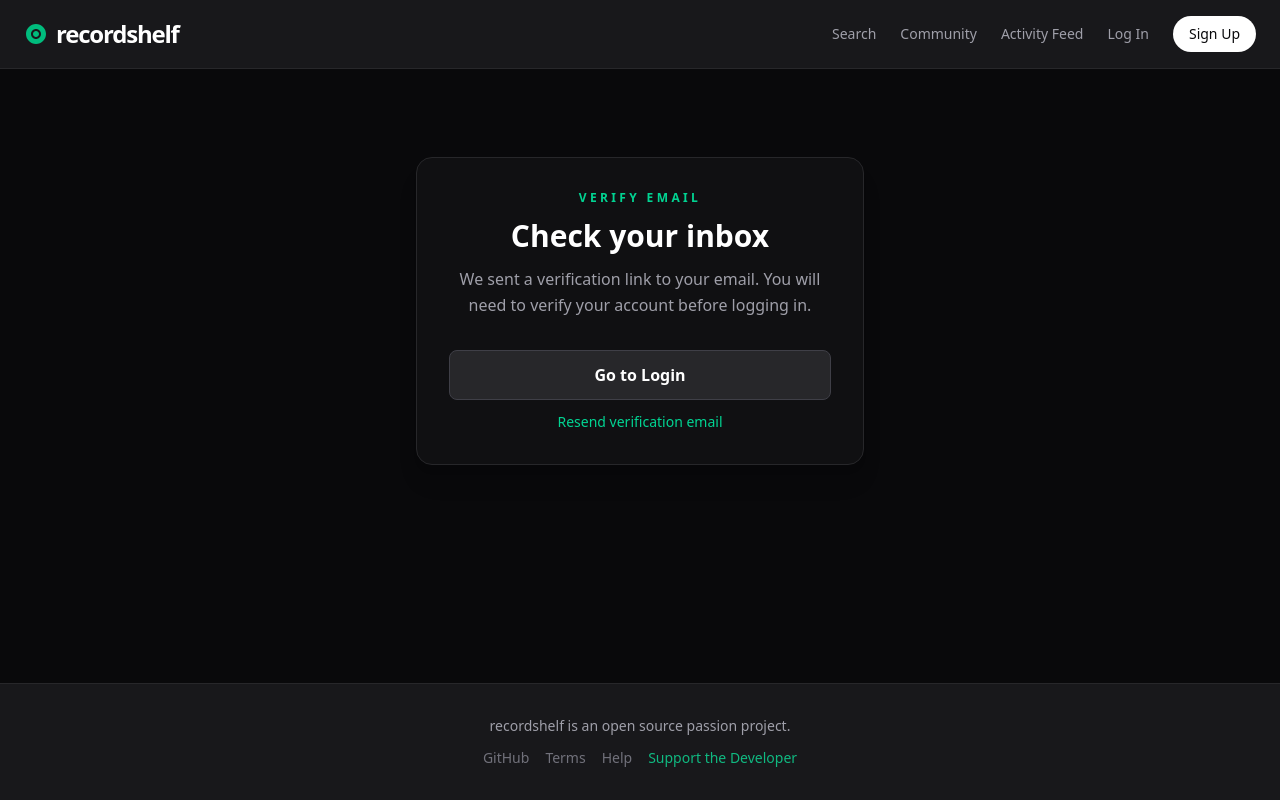
After one commit to andrewstn/recordshelf, a Django app: page /accounts/verify-email/sent/ in a window 1280 px wide. The commit adds this page. Run offline with Django 5.2, Linux system fonts and the light colour scheme.

Commit message:
Implement email verification for signup and account deletion.

```diff
--- a/config/urls.py
+++ b/config/urls.py
@@ -23,6 +23,8 @@ from users import views as user_views
 
 urlpatterns = [
     path('admin/', admin.site.urls),
+    path('v/<uidb64>/<token>/', user_views.verify_email, name='verify_email_short'),
+    path('d/<uidb64>/<token>/', user_views.confirm_delete_account, name='confirm_delete_account_short'),
     path('accounts/', include('users.urls')),
     path('collection/', include('collection.urls')),
     path('', TemplateView.as_view(template_name='home.html'), name='home'),
--- a/templates/edit_profile.html
+++ b/templates/edit_profile.html
@@ -112,7 +112,7 @@
             Delete Account
         </h2>
         <p class="text-sm text-zinc-400 mb-6 max-w-2xl">
-            This permanently removes your profile, collection, shelf, wishlist, follows, and activity. This cannot be undone.
+            This sends a confirmation link to your verified email address. After you click it, your profile, collection, shelf, wishlist, follows, and activity will be permanently removed.
         </p>
 
         <form method="POST" class="space-y-5" onsubmit="return confirm('Permanently delete your recordshelf account? This cannot be undone.');">
@@ -144,7 +144,7 @@
 
             <div class="pt-6 border-t border-red-950/50 text-right">
                 <button type="submit" name="delete_account" class="bg-red-500/10 text-red-300 hover:bg-red-500 hover:text-white border border-red-900/70 hover:border-red-500 font-bold py-2.5 px-6 rounded-lg transition-colors cursor-pointer">
-                    Delete Account
+                    Email Deletion Link
                 </button>
             </div>
         </form>
--- /dev/null
+++ b/templates/registration/email_verification_sent.html
@@ -0,0 +1,21 @@
+{% extends 'base.html' %}
+
+{% block content %}
+<div class="max-w-md mx-auto py-16">
+    <div class="bg-zinc-900/50 border border-zinc-800 rounded-2xl p-8 shadow-xl text-center">
+        <p class="text-xs font-black uppercase tracking-[0.28em] text-emerald-400 mb-3">Verify Email</p>
+        <h1 class="text-3xl font-black text-white mb-3">Check your inbox</h1>
+        <p class="text-zinc-400 leading-relaxed">
+            We sent a verification link to your email. You will need to verify your account before logging in.
+        </p>
+        <div class="mt-8 flex flex-col gap-3">
+            <a href="{% url 'login' %}" class="bg-zinc-800 text-white hover:bg-zinc-700 border border-zinc-700 font-bold py-3 rounded-lg transition">
+                Go to Login
+            </a>
+            <a href="{% url 'resend_verification' %}" class="text-sm text-emerald-400 hover:text-emerald-300 transition">
+                Resend verification email
+            </a>
+        </div>
+    </div>
+</div>
+{% endblock %}
--- a/users/backends.py
+++ b/users/backends.py
@@ -11,6 +11,6 @@ class EmailBackend(ModelBackend):
         except UserModel.DoesNotExist:
             return None
 
-        if user.check_password(password):
+        if user.check_password(password) and self.user_can_authenticate(user):
             return user
         return None
--- a/users/forms.py
+++ b/users/forms.py
@@ -1,9 +1,11 @@
 from io import BytesIO
 from uuid import uuid4
 
+from django.contrib.auth.forms import AuthenticationForm
 from django.contrib.auth.forms import UserCreationForm
 from .models import CustomUser
 from django import forms
+from django.core.exceptions import ValidationError
 from django.core.files.base import ContentFile
 from django.contrib.auth import get_user_model
 from django.utils import timezone
@@ -38,6 +40,43 @@ class CustomUserCreationForm(UserCreationForm):
         # Override the default 150-character limit from Django's AbstractUser
         self.fields['username'].max_length = 20
         self.fields['username'].help_text = "Required. 20 characters or fewer."
+
+    def clean_email(self):
+        email = self.cleaned_data.get('email', '').strip().lower()
+        if User.objects.filter(email__iexact=email).exists():
+            raise forms.ValidationError("An account with this email already exists.")
+        return email
+
+class VerifiedAuthenticationForm(AuthenticationForm):
+    error_messages = {
+        **AuthenticationForm.error_messages,
+        'inactive': "Please verify your email before logging in.",
+    }
+
+    def clean(self):
+        username = self.cleaned_data.get('username')
+        password = self.cleaned_data.get('password')
+
+        if username and password:
+            user = User.objects.filter(username__iexact=username).first()
+            if user is None:
+                user = User.objects.filter(email__iexact=username).first()
+
+            if user and user.check_password(password) and (not user.is_active or not user.email_verified):
+                raise ValidationError(
+                    self.error_messages['inactive'],
+                    code='inactive',
+                )
+
+        return super().clean()
+
+class ResendVerificationForm(forms.Form):
+    email = forms.EmailField(
+        widget=forms.EmailInput(attrs={
+            'class': 'w-full bg-zinc-900 border border-zinc-700 rounded-md p-3 text-white focus:border-emerald-500 focus:ring-1 focus:ring-emerald-500 outline-none transition',
+            'placeholder': 'you@example.com',
+        }),
+    )
 
 class SupportContactForm(forms.Form):
     TOPIC_CHOICES = [
--- a/users/urls.py
+++ b/users/urls.py
@@ -1,10 +1,20 @@
 from django.urls import path, include
+from django.contrib.auth.views import LoginView
 from .views import SignUpView, user_profile
+from .forms import VerifiedAuthenticationForm
 from users import views
 
 urlpatterns = [
+    path('login/', LoginView.as_view(
+        template_name='registration/login.html',
+        authentication_form=VerifiedAuthenticationForm,
+    ), name='login'),
     path('', include('django.contrib.auth.urls')),
     path('signup/', SignUpView.as_view(), name='signup'),
+    path('verify-email/sent/', views.email_verification_sent, name='email_verification_sent'),
+    path('verify-email/resend/', views.resend_verification, name='resend_verification'),
+    path('verify-email/<uidb64>/<token>/', views.verify_email, name='verify_email'),
+    path('delete-account/<uidb64>/<token>/', views.confirm_delete_account, name='confirm_delete_account'),
 
     path('edit/', views.edit_profile, name='edit_profile'),
     path('follow/<str:username>/', views.toggle_follow, name='toggle_follow'),
--- a/users/views.py
+++ b/users/views.py
@@ -7,14 +7,14 @@ import requests
 from PIL import Image, ImageDraw, ImageFilter, ImageFont, ImageOps, UnidentifiedImageError
 from django.conf import settings
 from django.shortcuts import render, redirect, get_object_or_404
-from django.urls import reverse_lazy
+from django.urls import reverse
 from django.views.generic import CreateView
-from .forms import CustomUserCreationForm, DeleteAccountForm, SupportContactForm, User
+from .forms import CustomUserCreationForm, DeleteAccountForm, ResendVerificationForm, SupportContactForm, User
 from django.contrib.auth import get_user_model
 from django.contrib.auth.decorators import login_required
 from django.contrib import messages
 from .forms import ProfileEditForm
-from django.contrib.auth import login, logout
+from django.contrib.auth import logout
 from .models import Activity
 from django.db.models import Count, Q
 from django.core.paginator import Paginator
@@ -24,7 +24,10 @@ from django.core.mail import EmailMessage
 from django.utils import timezone
 from django.core.cache import cache
 from django.http import HttpResponse, HttpResponseBadRequest
+from django.utils.encoding import force_bytes, force_str
+from django.utils.http import urlsafe_base64_decode, urlsafe_base64_encode
 from django.views.decorators.http import require_GET
+from .tokens import account_deletion_token, email_verification_token
 
 SHARE_IMAGE_TIMEOUT = 8
 SHARE_IMAGE_CACHE_TIMEOUT = 60 * 60 * 24
@@ -42,10 +45,132 @@ SHARE_IMAGE_ALLOWED_CONTENT_TYPES = {
 
 class SignUpView(CreateView):
     form_class = CustomUserCreationForm
-    success_url = reverse_lazy('login')
     template_name = 'registration/signup.html'
 
+    def form_valid(self, form):
+        user = form.save(commit=False)
+        user.is_active = False
+        user.email_verified = False
+        user.email_verified_at = None
+        user.save()
+        try:
+            send_email_verification(self.request, user)
+        except Exception:
+            messages.error(self.request, "Your account was created, but the verification email could not be sent. Please try resending it.")
+            return redirect('resend_verification')
+
+        messages.success(self.request, "Account created. Check your email to verify your account before logging in.")
+        return redirect('email_verification_sent')
+
 User = get_user_model()
+
+def user_from_uid(uidb64):
+    try:
+        uid = force_str(urlsafe_base64_decode(uidb64))
+        return User.objects.get(pk=uid)
+    except (TypeError, ValueError, OverflowError, User.DoesNotExist):
+        return None
+
+def send_email_verification(request, user):
+    uid = urlsafe_base64_encode(force_bytes(user.pk))
+    token = email_verification_token.make_token(user)
+    verification_url = request.build_absolute_uri(
+        reverse('verify_email_short', kwargs={'uidb64': uid, 'token': token})
+    )
+    body = "\n".join([
+        f"Hi {user.username},",
+        "",
+        "Welcome to recordshelf. Please verify your email address before logging in:",
+        verification_url,
+        "",
+        "If you did not create this account, you can ignore this email.",
+    ])
+    EmailMessage(
+        subject="Verify your recordshelf email",
+        body=body,
+        from_email=settings.DEFAULT_FROM_EMAIL,
+        to=[user.email],
+    ).send(fail_silently=False)
+
+def send_account_deletion_email(request, user):
+    uid = urlsafe_base64_encode(force_bytes(user.pk))
+    token = account_deletion_token.make_token(user)
+    deletion_url = request.build_absolute_uri(
+        reverse('confirm_delete_account_short', kwargs={'uidb64': uid, 'token': token})
+    )
+    body = "\n".join([
+        f"Hi {user.username},",
+        "",
+        "A request was made to permanently delete your recordshelf account.",
+        "Click the link below to confirm deletion:",
+        deletion_url,
+        "",
+        "This will permanently remove your profile, collection, shelf, wishlist, follows, and activity.",
+        "If you did not request this, you can ignore this email and your account will remain active.",
+    ])
+    EmailMessage(
+        subject="Confirm recordshelf account deletion",
+        body=body,
+        from_email=settings.DEFAULT_FROM_EMAIL,
+        to=[user.email],
+    ).send(fail_silently=False)
+
+def delete_user_account(user):
+    username = user.username
+    profile_picture = user.profile_picture
+    profile_picture_name = profile_picture.name if profile_picture else ''
+    profile_picture_storage = profile_picture.storage if profile_picture else None
+
+    user.delete()
+    try:
+        if profile_picture_name and profile_picture_storage.exists(profile_picture_name):
+            profile_picture_storage.delete(profile_picture_name)
+    except Exception:
+        pass
+
+    return username
+
+def email_verification_sent(request):
+    return render(request, 'registration/email_verification_sent.html')
+
+def verify_email(request, uidb64, token):
+    user = user_from_uid(uidb64)
+    if user and user.email_verified and user.is_active:
+        messages.success(request, "Email already verified. You can log in.")
+    elif user and email_verification_token.check_token(user, token):
+        user.mark_email_verified()
+        messages.success(request, "Email verified. You can log in now.")
+    else:
+        messages.error(request, "That verification link is invalid or expired. Please request a new one.")
+    return redirect('login')
+
+def resend_verification(request):
+    form = ResendVerificationForm(request.POST or None)
+    if request.method == 'POST' and form.is_valid():
+        user = User.objects.filter(email__iexact=form.cleaned_data['email']).first()
+        if user and not user.email_verified:
+            try:
+                send_email_verification(request, user)
+            except Exception:
+                messages.error(request, "The verification email could not be sent. Please try again later.")
+                return redirect('resend_verification')
+
+        messages.success(request, "If a pending account exists for that email, a verification link has been sent.")
+        return redirect('login')
+
+    return render(request, 'registration/resend_verification.html', {'form': form})
+
+def confirm_delete_account(request, uidb64, token):
+    user = user_from_uid(uidb64)
+    if not user or not account_deletion_token.check_token(user, token):
+        messages.error(request, "That account deletion link is invalid or expired.")
+        return redirect('login')
+
+    username = delete_user_account(user)
+    if request.user.is_authenticated:
+        logout(request)
+    messages.success(request, f"Account @{username} has been deleted.")
+    return redirect('home')
 
 def support_contact(request):
     initial = {}
@@ -542,21 +667,13 @@ def edit_profile(request):
             delete_account_form = DeleteAccountForm(request.POST, user=request.user)
 
             if delete_account_form.is_valid():
-                username = request.user.username
-                profile_picture = request.user.profile_picture
-                profile_picture_name = profile_picture.name if profile_picture else ''
-                profile_picture_storage = profile_picture.storage if profile_picture else None
-
-                request.user.delete()
                 try:
-                    if profile_picture_name and profile_picture_storage.exists(profile_picture_name):
-                        profile_picture_storage.delete(profile_picture_name)
+                    send_account_deletion_email(request, request.user)
                 except Exception:
-                    pass
-
-                logout(request)
-                messages.success(request, f"Account @{username} has been deleted.")
-                return redirect('home')
+                    messages.error(request, "Your account deletion email could not be sent. Please try again later.")
+                else:
+                    messages.success(request, "Check your email to confirm account deletion.")
+                    return redirect('edit_profile')
 
     return render(request, 'edit_profile.html', {
         'profile_form': profile_form,
@@ -582,21 +699,6 @@ def toggle_follow(request, username):
         messages.success(request, f"You are now following @{user_to_toggle.username}!")
 
     return redirect('profile', username=username)
-
-def signup(request):
-    """Handles new user registration."""
-    if request.method == 'POST':
-        form = CustomUserCreationForm(request.POST)
-        if form.is_valid():
-            user = form.save()
-            # Log the user in immediately after registering
-            login(request, user)
-            messages.success(request, f"Welcome to the club, {user.username}!")
-            return redirect('profile', username=user.username)
-    else:
-        form = CustomUserCreationForm()
-
-    return render(request, 'registration/signup.html', {'form': form})
 
 def social_feed(request):
     """Displays a chronological feed. Personalized for users, global for guests."""
```
Also changed, not shown: templates/registration/login.html (+10 -2 lines), templates/registration/resend_verification.html (added, +25 -0 lines), users/models.py (+10 -0 lines), users/tokens.py (added, +15 -0 lines), static/css/style.css, users/migrations/0012_customuser_email_verification.py (added).
